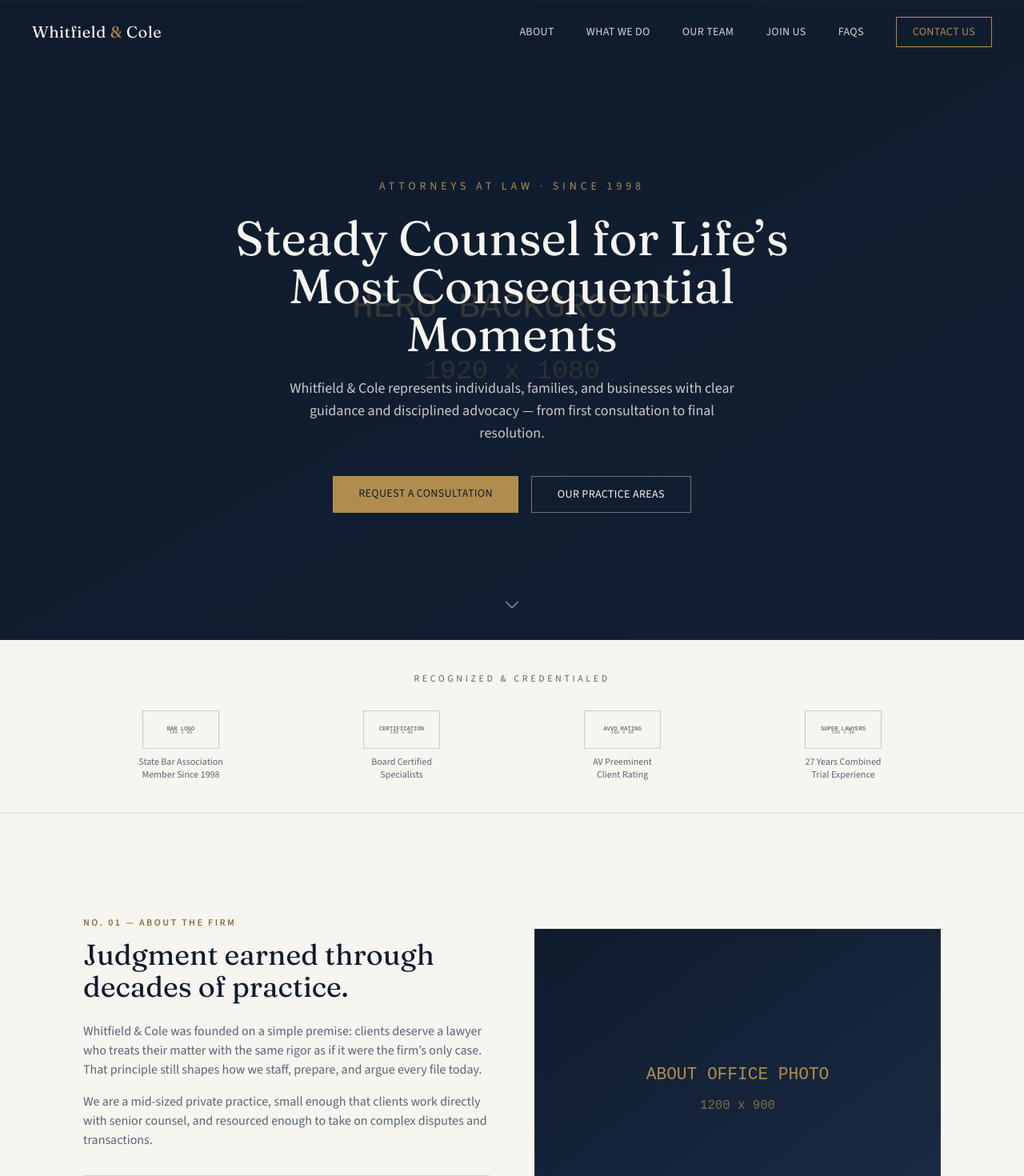
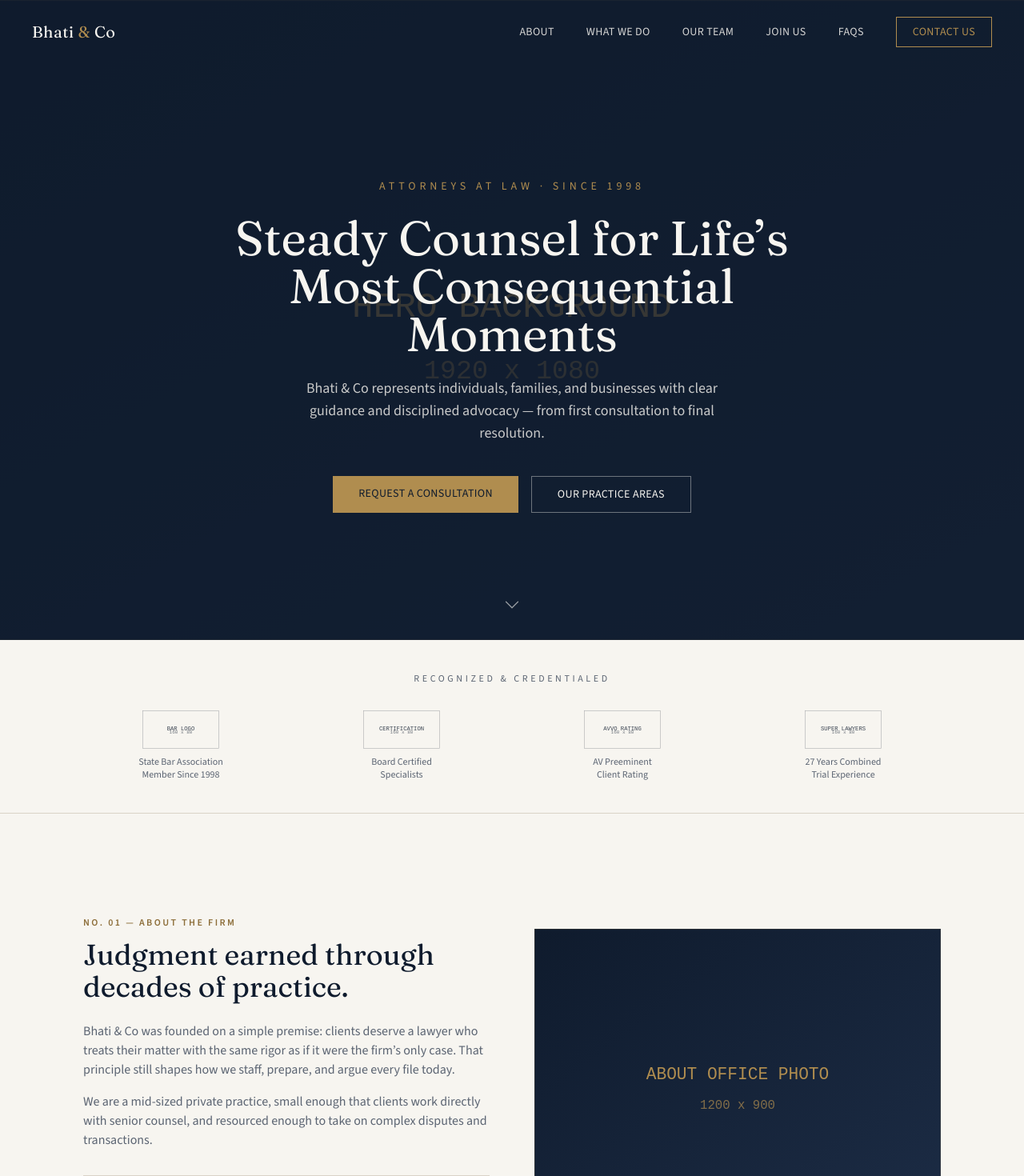
Before and after one commit to ammarsiddiqui11/law-firm-landing-page, a React (Vite) app: page / in a window 1280 px wide. Shown: the top 1470 px of the page at 80% size. Built offline with nearby package versions, Linux system fonts and the light colour scheme.

Commit message:
name change

```diff
--- a/src/components/About.jsx
+++ b/src/components/About.jsx
@@ -10,7 +10,7 @@ export default function About() {
             Judgment earned through decades of practice.
           </h2>
           <p className="text-slate leading-relaxed mb-4 text-sm sm:text-base">
-            Whitfield &amp; Cole was founded on a simple premise: clients deserve a lawyer who treats their matter
+            Bhati &amp; Co was founded on a simple premise: clients deserve a lawyer who treats their matter
             with the same rigor as if it were the firm&rsquo;s only case. That principle still shapes how we staff,
             prepare, and argue every file today.
           </p>
--- a/src/components/Contact.jsx
+++ b/src/components/Contact.jsx
@@ -115,11 +115,11 @@ export default function Contact() {
         {/* info + map */}
         <div className="lg:col-span-2">
           <div className="border border-hairline p-6 sm:p-8 mb-6">
-            <h3 className="font-display text-xl mb-4">Whitfield &amp; Cole</h3>
+            <h3 className="font-display text-xl mb-4">Bhati &amp; Co</h3>
             <p className="text-slate text-sm leading-relaxed mb-1">42 Fenwick Street, Suite 300</p>
             <p className="text-slate text-sm leading-relaxed mb-4">Mumbai, Maharashtra 400001</p>
             <p className="text-slate text-sm leading-relaxed mb-1">Phone: +91 22 4000 1234</p>
-            <p className="text-slate text-sm leading-relaxed mb-4">Email: intake@whitfieldcole.example</p>
+            <p className="text-slate text-sm leading-relaxed mb-4">Email: intake@bhatiandco.example</p>
             <div className="flex gap-4 pt-2">
               <a href="#" aria-label="Facebook" className="social-icon">FB</a>
               <a href="#" aria-label="LinkedIn" className="social-icon">IN</a>
--- a/src/components/Footer.jsx
+++ b/src/components/Footer.jsx
@@ -5,7 +5,7 @@ export default function Footer() {
     <footer className="bg-ink text-paper/70 py-10 sm:py-12">
       <div className="max-w-6xl mx-auto px-5 sm:px-6 lg:px-10 flex flex-col md:flex-row justify-between items-center gap-6 text-center md:text-left">
         <a href="#top" className="font-display text-lg text-paper">
-          Whitfield <span className="text-brass">&amp;</span> Cole
+          Bhati <span className="text-brass">&amp;</span> Co
         </a>
         <nav className="flex flex-wrap justify-center gap-x-6 sm:gap-x-8 gap-y-2 text-xs uppercase tracking-wide">
           {NAV_LINKS.map((link) => (
@@ -15,7 +15,7 @@ export default function Footer() {
           ))}
           <a href="#contact" className="hover:text-paper transition-colors">Contact</a>
         </nav>
-        <p className="text-xs">&copy; {new Date().getFullYear()} Whitfield &amp; Cole Attorneys at Law. Attorney advertising.</p>
+        <p className="text-xs">&copy; {new Date().getFullYear()} Bhati &amp; Co Attorneys at Law. Attorney advertising. Powered by LeapUp Digital</p>
       </div>
     </footer>
   )
--- a/src/components/Hero.jsx
+++ b/src/components/Hero.jsx
@@ -22,7 +22,7 @@ export default function Hero() {
           className="mt-5 sm:mt-6 text-paper/80 text-sm sm:text-base md:text-lg max-w-xl mx-auto fade-up"
           style={{ animationDelay: '.2s' }}
         >
-          Whitfield &amp; Cole represents individuals, families, and businesses with clear guidance and disciplined
+          Bhati &amp; Co represents individuals, families, and businesses with clear guidance and disciplined
           advocacy &mdash; from first consultation to final resolution.
         </p>
         <div
--- a/src/components/Navbar.jsx
+++ b/src/components/Navbar.jsx
@@ -26,7 +26,7 @@ export default function Navbar() {
     >
       <div className="max-w-7xl mx-auto px-5 sm:px-6 lg:px-10 flex items-center justify-between h-16 sm:h-20">
         <a href="#top" className="font-display text-lg sm:text-xl tracking-wide text-paper" onClick={() => setOpen(false)}>
-          Whitfield <span className="text-brass">&amp;</span> Cole
+          Bhati <span className="text-brass">&amp;</span> Co
         </a>
 
         {/* Desktop nav */}
```
